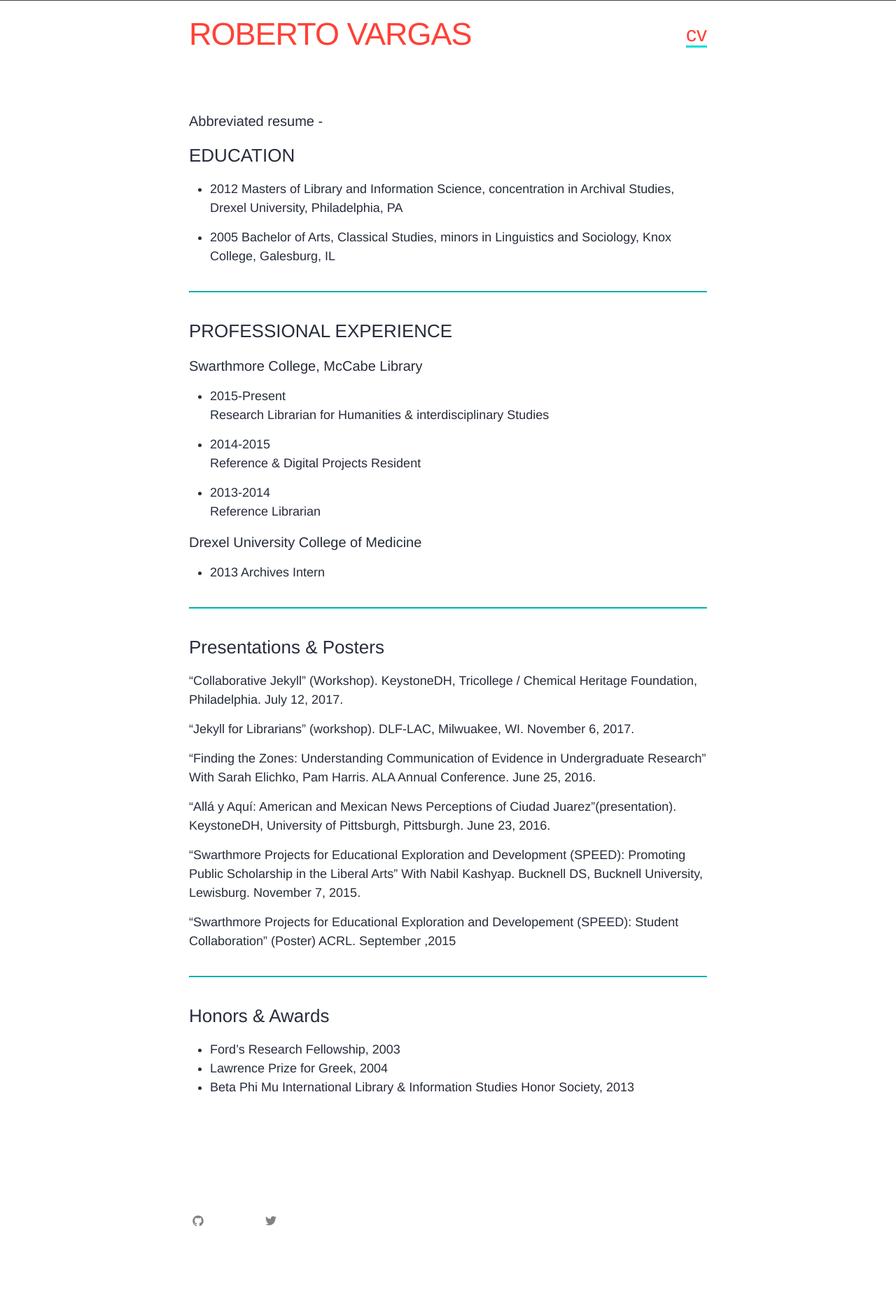
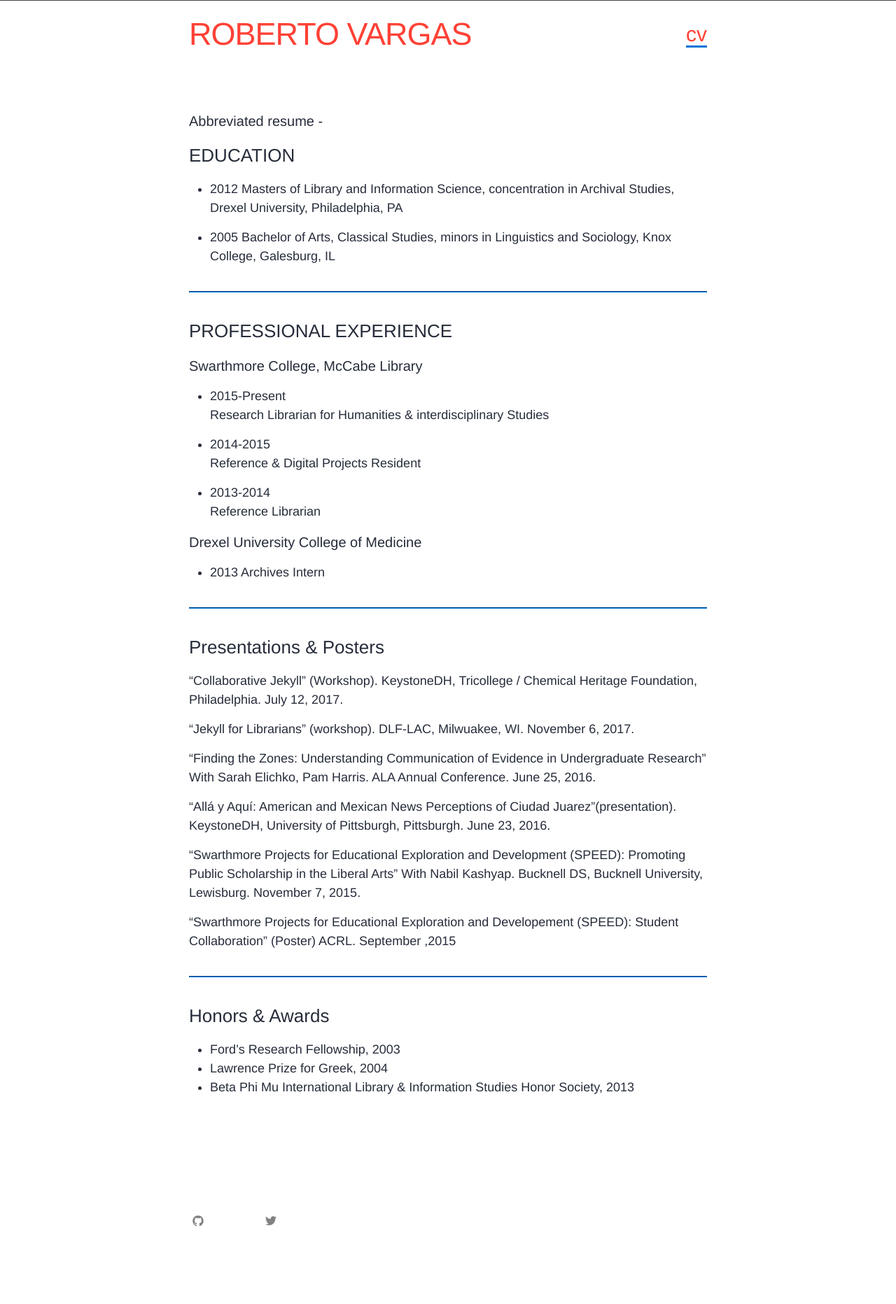
Before and after one commit to betovargas/betovargas.github.io, a Jekyll site: the page built from cv.md, in a window 1280 px wide. Shown: the whole page at 70% size. Built offline with Jekyll 4.4.1, drawn with Linux system fonts in a browser that asks for light colours.

Commit message:
changes color schemes

```diff
--- a/_sass/_base.scss
+++ b/_sass/_base.scss
@@ -89,7 +89,7 @@
  * Links
  */
 a {
-    color: #00DDD8;
+    color: #0074D9;
     text-decoration: none;
 
     /**&:visited {
--- a/_sass/_custom.scss
+++ b/_sass/_custom.scss
@@ -9,7 +9,7 @@
 }
 
 hr {
-	border-color: #00DDD8;
+	border-color: #0074D9;
 	margin-top: 2em;
 	margin-bottom: 2em;
 }
--- a/_sass/_layout.scss
+++ b/_sass/_layout.scss
@@ -36,7 +36,7 @@
     .page-link {
         color: #FF4136;
         border-bottom: solid;
-        border-color: #00DDD8;
+        border-color: #0074D9;
         line-height: $base-line-height;
 
 
```
